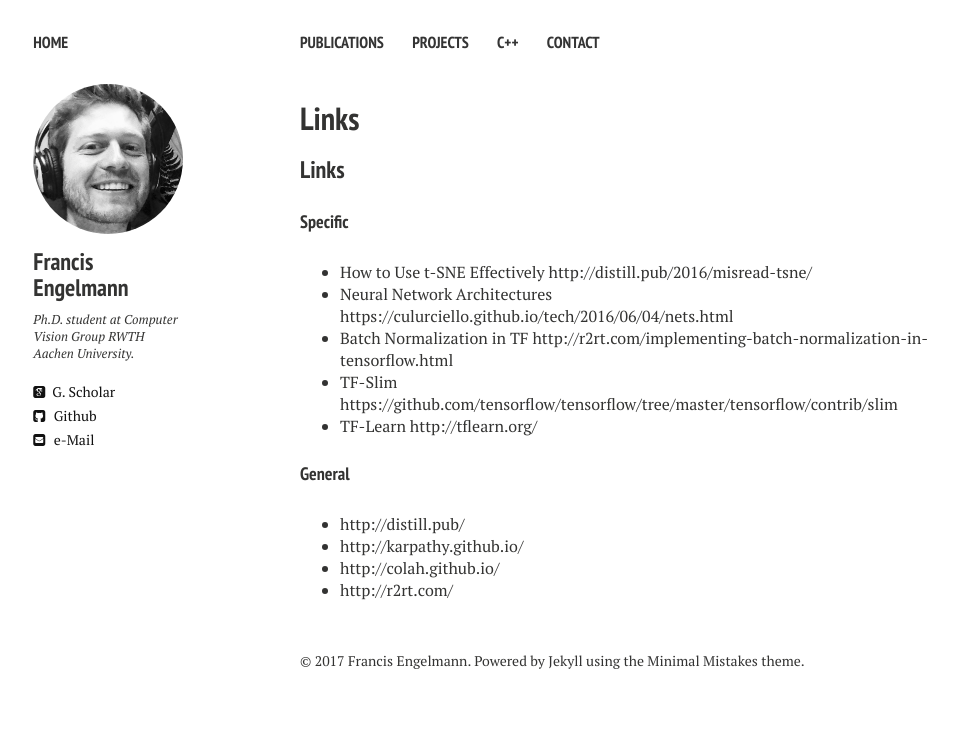
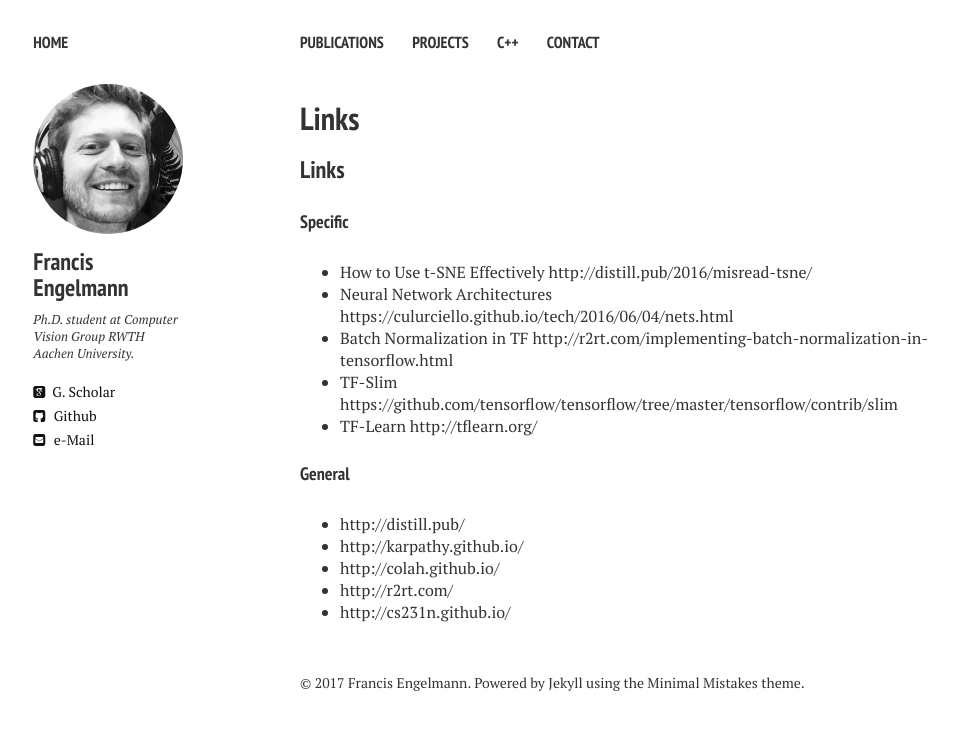
Before and after one commit to francisengelmann/francisengelmann.github.io, a Jekyll site: the page built from links.md, in a window 1280 px wide. Shown: the top 730 px of the page, without its empty margins (20-978 px from the left). Built offline with Jekyll 4.4.1, drawn with Linux system fonts in a browser that asks for light colours; nearby versions of some CDN libraries; our own code applies the rules of GitHub Pages for plain Markdown files; some of the changed lines change nothing that is shown.

Commit message:
Update links.md

```diff
--- a/links.md
+++ b/links.md
@@ -12,3 +12,4 @@
 * http://karpathy.github.io/
 * http://colah.github.io/
 * http://r2rt.com/
+* http://cs231n.github.io/
```
